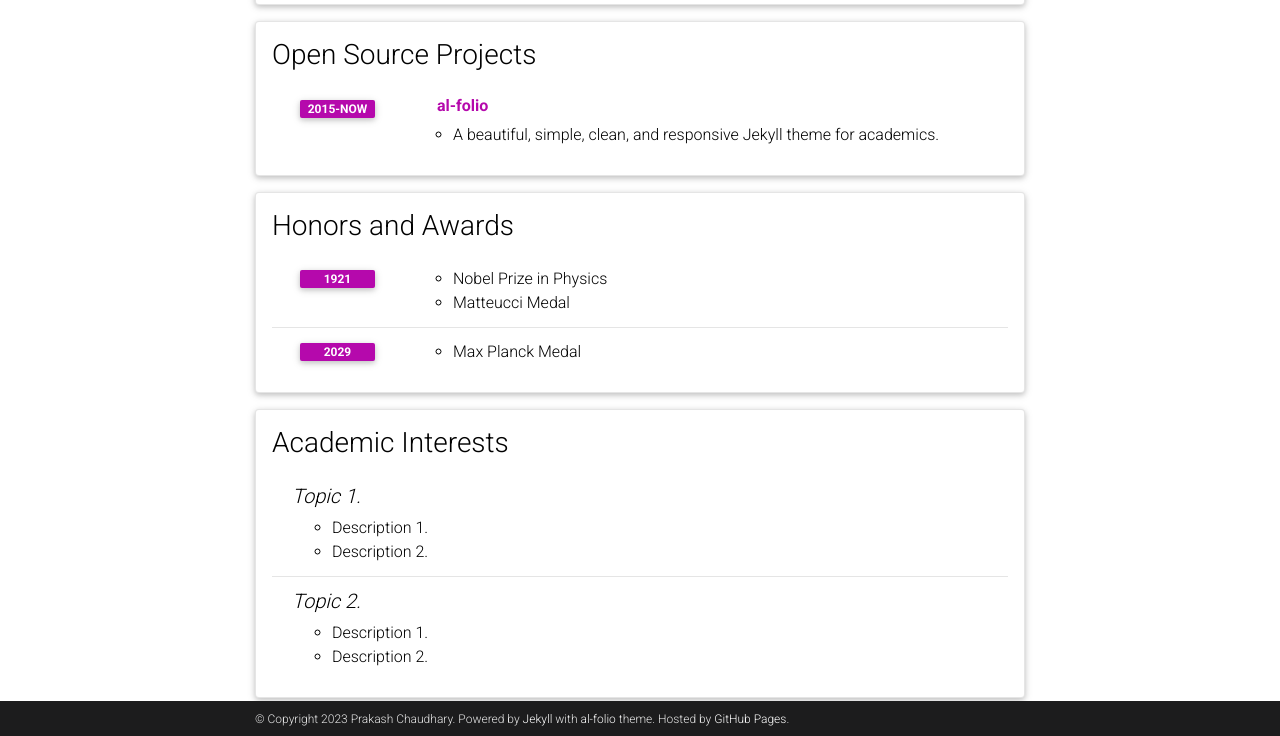
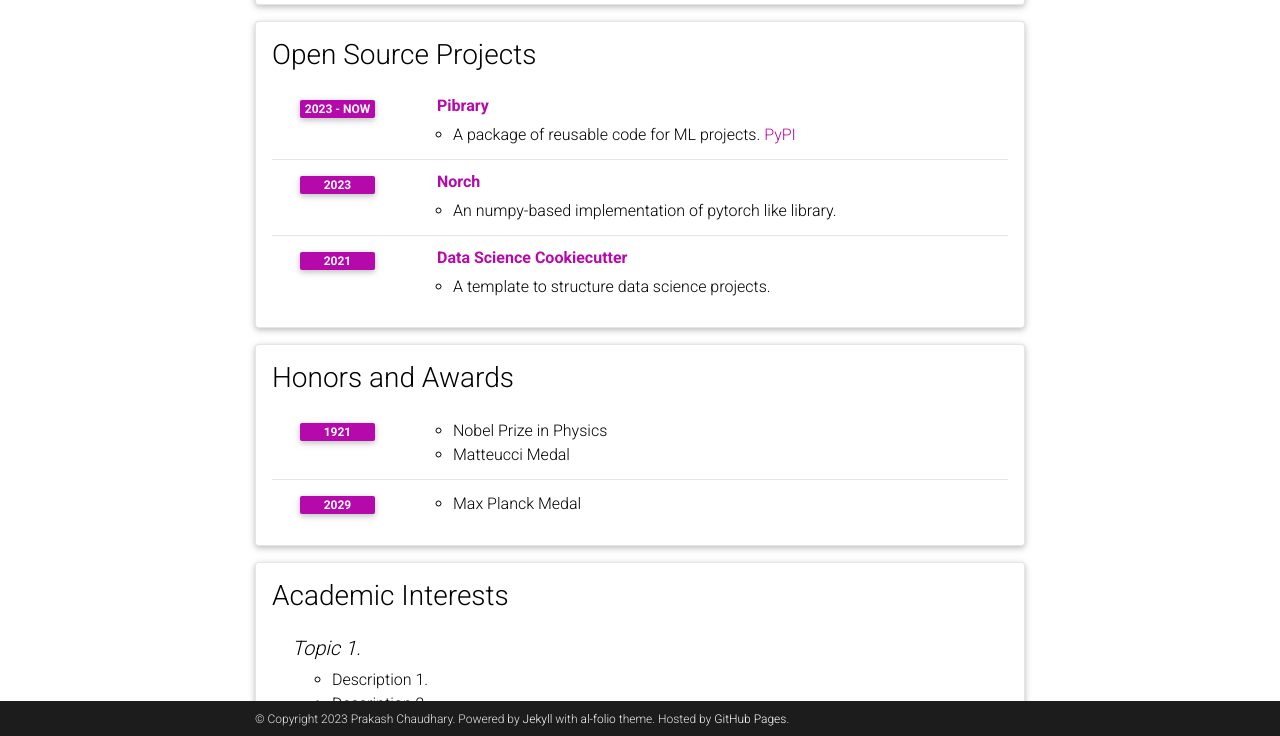
Before and after one commit to connectwithprakash/connectwithprakash.github.io, a Jekyll site: the page built from _pages/cv.md, in a window 1280 px wide and 900 px high, scrolled down 1631 px, cut to the strip 164-900 px from the top of the window. Built offline with Jekyll 4.4.1, drawn with Linux system fonts in a browser that asks for light colours; comment, search, counter and statistics services are not loaded; a style sheet for code colours, icons or effects is not loaded.

Commit message:
[Feat]: Update  open source project info in CV tab.

```diff
--- a/_data/cv.yml
+++ b/_data/cv.yml
@@ -116,9 +116,15 @@
 - title: Open Source Projects
   type: time_table
   contents:
-    - title: <a href="https://github.com/alshedivat/al-folio">al-folio</a>
-      year: 2015-now
-      description: A beautiful, simple, clean, and responsive Jekyll theme for academics.
+    - title: <a href="https://github.com/connectwithprakash/pibrary">Pibrary</a>
+      year: 2023 - Now
+      description: A package of reusable code for ML projects. <a href="https://pypi.org/project/pibrary/">PyPI</a>
+    - title: <a href="https://github.com/connectwithprakash/norch">Norch</a>
+      year: 2023
+      description: An numpy-based implementation of pytorch like library.
+    - title: <a href="https://github.com/connectwithprakash/datascience_cookiecutter">Data Science Cookiecutter</a>
+      year: 2021
+      description: A template to structure data science projects.
 
 - title: Honors and Awards
   type: time_table
```
